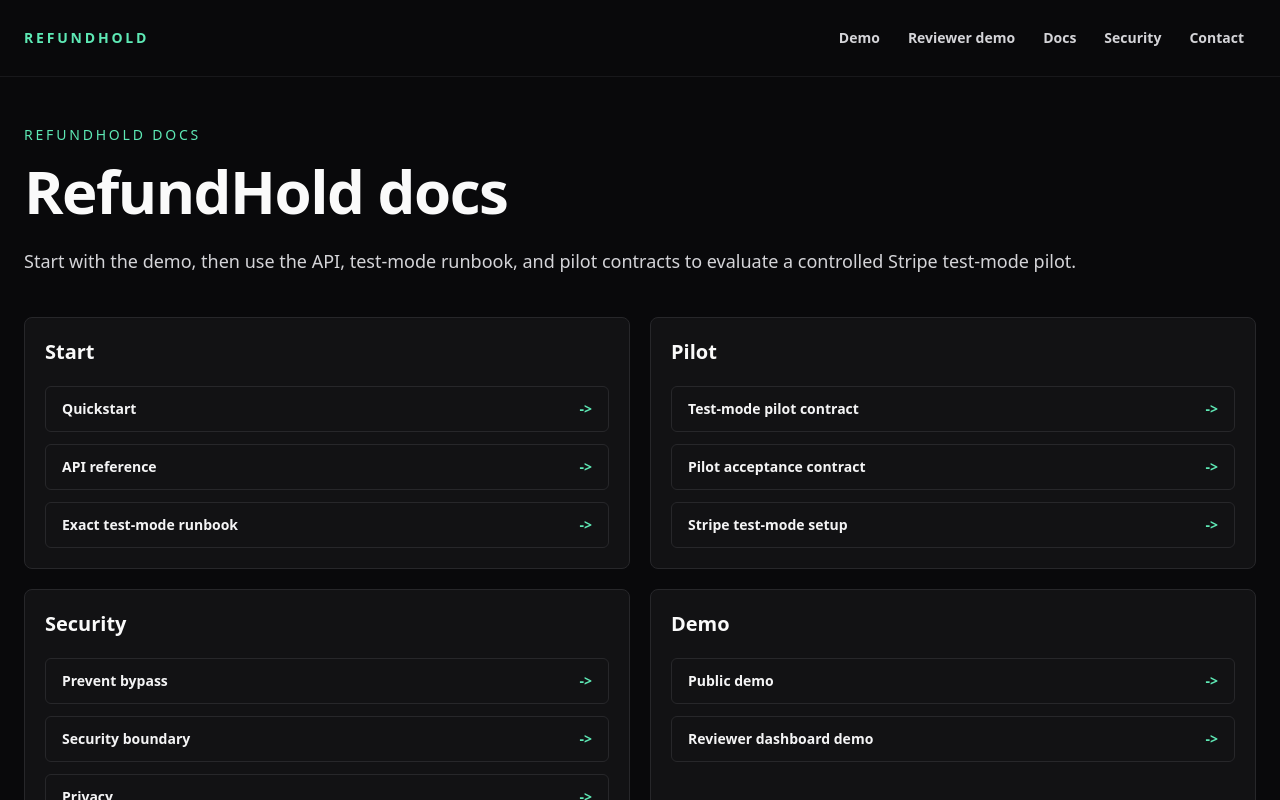
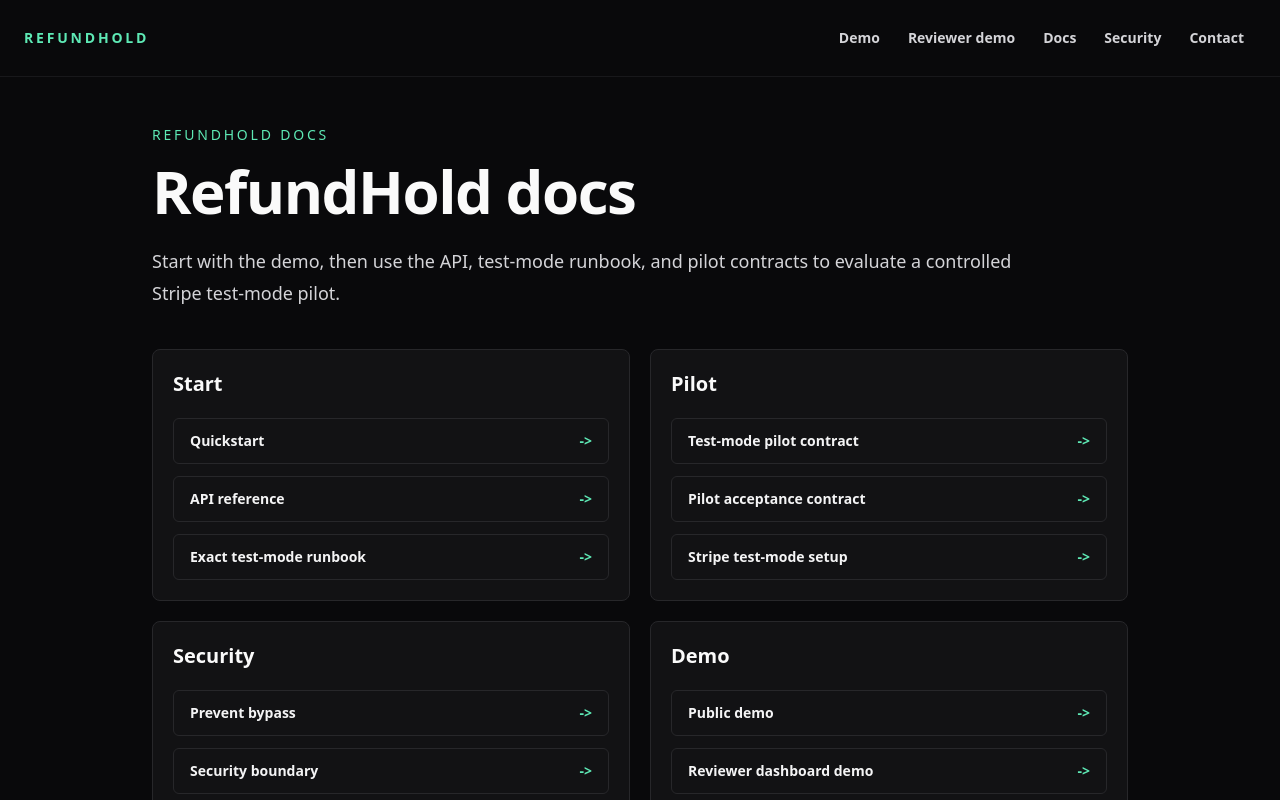
Before and after one commit to Webyseo/refundhold, a Next.js app: page /docs in a window 1280 px wide. Shown: the top 800 px of the page. Built offline with nearby package versions, Linux system fonts and the light colour scheme.

Commit message:
Constrain docs index layout

```diff
--- a/src/app/docs/page.tsx
+++ b/src/app/docs/page.tsx
@@ -41,7 +41,7 @@
   return (
     <main className="docs-page min-h-screen overflow-x-clip bg-zinc-950 text-zinc-50">
       <PublicHeader />
-      <section className="mx-auto max-w-6xl px-6 py-12">
+      <section className="mx-auto max-w-5xl px-6 py-12">
         <div className="max-w-4xl">
           <p className="mb-4 text-sm font-medium uppercase tracking-[0.2em] text-emerald-300">
             RefundHold docs
--- a/src/app/globals.css
+++ b/src/app/globals.css
@@ -15,6 +15,7 @@
   box-sizing: border-box;
 }
 
+:where(
   .docs-page section,
   .docs-page aside,
   .docs-page div,
@@ -24,8 +25,8 @@
   .docs-page ul,
   .docs-page ol,
   .docs-page li,
-.docs-page p {
-  max-width: 100%;
+  .docs-page p
+) {
   min-width: 0;
 }
 
--- a/src/app/public-header.tsx
+++ b/src/app/public-header.tsx
@@ -13,8 +13,8 @@
 
 export function PublicHeader() {
   return (
-    <header className="border-b border-zinc-900 bg-zinc-950 px-6 text-zinc-50">
-      <div className="mx-auto flex max-w-7xl items-center justify-between gap-4 py-4">
+    <header className="border-b border-zinc-900 bg-zinc-950 text-zinc-50">
+      <div className="mx-auto flex max-w-7xl items-center justify-between gap-4 px-6 py-4">
         <Link
           className="inline-flex min-h-11 items-center rounded-md text-sm font-semibold uppercase tracking-[0.2em] text-emerald-300 transition hover:text-emerald-200 focus-visible:outline-none focus-visible:ring-2 focus-visible:ring-emerald-300 focus-visible:ring-offset-2 focus-visible:ring-offset-zinc-950"
           href="/"
```
Also changed, not shown: 2 other files (tests, documents, lock files or other folders). Lines whose indentation alone changed are shown as unchanged.
